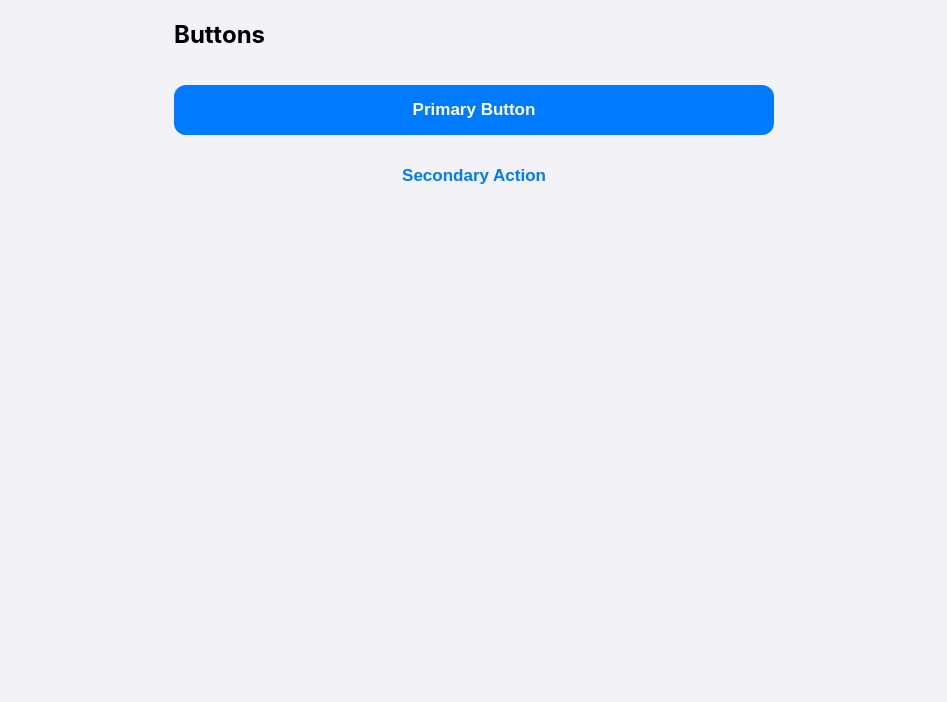
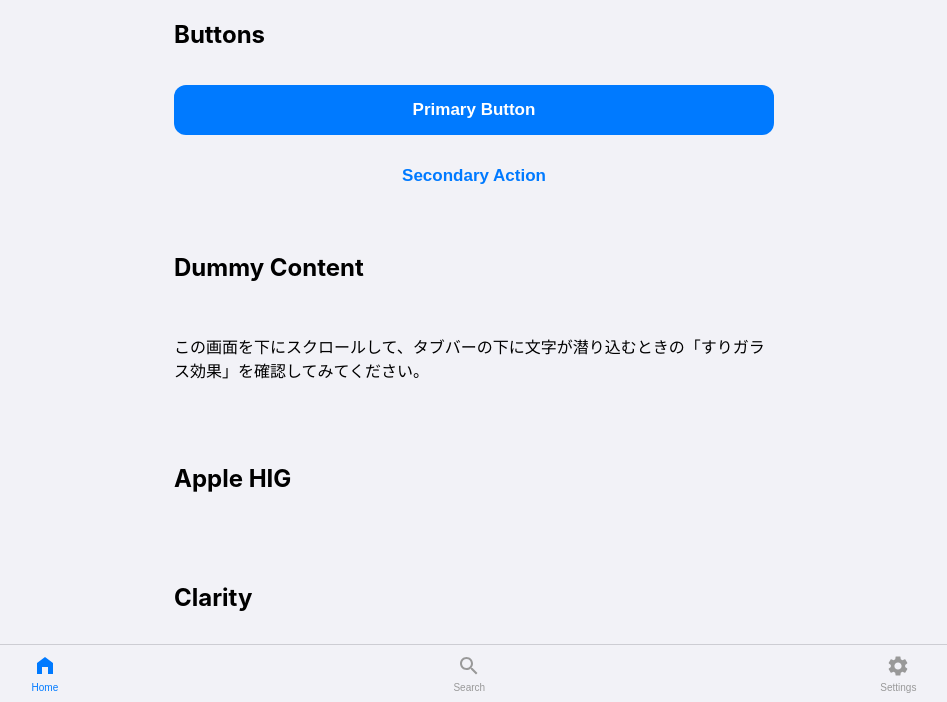
Before and after one commit to chaseke/UI_HIG, a website built with Vite: page index.html in a window 1280 px wide. Shown: the part 98-800 px from the top of the page, without its empty margins (166-1113 px from the left). Built offline with nearby package versions, Linux system fonts and the light colour scheme.

Commit message:
タブバーの実装

```diff
--- a/index.html
+++ b/index.html
@@ -21,6 +21,36 @@
     </section>
 
     <!-- 今後ここにタブバーなどのダミー領域を追加していきます -->
+
+    <section class="component-section" style="padding-bottom: 200px;">
+      <h2>Dummy Content</h2>
+      <p>この画面を下にスクロールして、タブバーの下に文字が潜り込むときの「すりガラス効果」を確認してみてください。</p>
+      <!-- すりガラス確認用のダミーテキスト -->
+      <p style="font-size: 24px; font-weight: bold; margin-top: 50px;">Apple HIG</p>
+      <p style="font-size: 24px; font-weight: bold; margin-top: 50px;">Clarity</p>
+      <p style="font-size: 24px; font-weight: bold; margin-top: 50px;">Deference</p>
+      <p style="font-size: 24px; font-weight: bold; margin-top: 50px;">Depth</p>
+    </section>
+  </div>
+
+  <!-- タップ領域のメインとなるタブバー -->
+  <nav class="ios-tab-bar">
+    <button class="tab-item active">
+      <!-- iOS風のHomeアイコン (SVG) -->
+      <svg viewBox="0 0 24 24"><path d="M12 3L4 9v11h5v-7h6v7h5V9z"/></svg>
+      <span>Home</span>
+    </button>
+    <button class="tab-item">
+      <!-- iOS風のSearchアイコン (SVG) -->
+      <svg viewBox="0 0 24 24"><path d="M15.5 14h-.79l-.28-.27C15.41 12.59 16 11.11 16 9.5 16 5.91 13.09 3 9.5 3S3 5.91 3 9.5 5.91 16 9.5 16c1.61 0 3.09-.59 4.23-1.57l.27.28v.79l5 4.99L20.49 19l-4.99-5zm-6 0C7.01 14 5 11.99 5 9.5S7.01 5 9.5 5 14 7.01 14 9.5 11.99 14 9.5 14z"/></svg>
+      <span>Search</span>
+    </button>
+    <button class="tab-item">
+      <!-- iOS風のSettingsアイコン (SVG) -->
+      <svg viewBox="0 0 24 24"><path d="M19.14,12.94c0.04-0.3,0.06-0.61,0.06-0.94c0-0.32-0.02-0.64-0.06-0.94l2.03-1.58c0.18-0.14,0.23-0.41,0.12-0.61 l-1.92-3.32c-0.12-0.22-0.37-0.29-0.59-0.22l-2.39,0.96c-0.5-0.38-1.03-0.7-1.62-0.94L14.4,2.81c-0.04-0.24-0.24-0.41-0.48-0.41 h-3.84c-0.24,0-0.43,0.17-0.47,0.41L9.25,5.35C8.66,5.59,8.12,5.92,7.63,6.29L5.24,5.33c-0.22-0.08-0.47,0-0.59,0.22L2.73,8.87 C2.62,9.08,2.66,9.34,2.86,9.48l2.03,1.58C4.84,11.36,4.8,11.69,4.8,12s0.02,0.64,0.06,0.94l-2.03,1.58 c-0.18,0.14-0.23,0.41-0.12,0.61l1.92,3.32c0.12,0.22,0.37,0.29,0.59,0.22l2.39-0.96c0.5,0.38,1.03,0.7,1.62,0.94l0.36,2.54 c0.05,0.24,0.24,0.41,0.48,0.41h3.84c0.24,0,0.43-0.17,0.47-0.41l0.36-2.54c0.59-0.24,1.13-0.56,1.62-0.94l2.39,0.96 c0.22,0.08,0.47,0,0.59-0.22l1.92-3.32c0.12-0.22,0.07-0.49-0.12-0.61L19.14,12.94z M12,15.6c-1.99,0-3.6-1.61-3.6-3.6 s1.61-3.6,3.6-3.6s3.6,1.61,3.6,3.6S13.99,15.6,12,15.6z"/></svg>
+      <span>Settings</span>
+    </button>
+  </nav>
   </div>
 
   <script type="module" src="/src/main.ts"></script>
--- a/src/main.ts
+++ b/src/main.ts
@@ -10,3 +10,19 @@ if (testBtn) {
     alert('Primary Buttonがタップされました！');
   });
 }
+
+// --- タブバーの切り替え処理 ---
+const tabItems = document.querySelectorAll('.tab-item');
+
+tabItems.forEach(item => {
+  item.addEventListener('click', () => {
+    // 1. 現在 'active' になっているタブから 'active' を外す
+    const currentActive = document.querySelector('.tab-item.active');
+    if (currentActive) {
+      currentActive.classList.remove('active');
+    }
+
+    // 2. クリックされたタブに新しく 'active' を付与する
+    item.classList.add('active');
+  });
+});
--- a/src/styles.css
+++ b/src/styles.css
@@ -67,3 +67,64 @@ h1, h2 {
   background-color: transparent;
   color: var(--ios-blue);
 }
+
+/* --- タブバーのスタイリング --- */
+.ios-tab-bar {
+  /* 画面下部に固定 */
+  position: fixed;
+  bottom: 0;
+  left: 0;
+  width: 100%;
+
+  /* HIG: Depth (すりガラス効果) */
+  background-color: rgba(242, 242, 247, 0.75); /* iOS背景色を少し透過 */
+  backdrop-filter: blur(20px); /* 後ろの要素をぼかす */
+  -webkit-backdrop-filter: blur(20px); /* Safari対応 */
+
+  /* UIの境界線を引いてDeference(引き立て)を表現 */
+  border-top: 0.5px solid rgba(0, 0, 0, 0.15);
+
+  display: flex;
+  justify-content: space-around;
+  align-items: center;
+
+  /* HIG: セーフエリアの確保 (iPhone X以降対応) */
+  padding-top: 8px;
+  /* ホームインジケーターの分だけ自動でpaddingを追加する */
+  padding-bottom: calc(8px + env(safe-area-inset-bottom));
+
+  z-index: 1000;
+}
+
+.tab-item {
+  background: none;
+  border: none;
+  display: flex;
+  flex-direction: column;
+  align-items: center;
+  gap: 4px;
+  color: #999999; /* 非アクティブなタブはグレー */
+  cursor: pointer;
+
+  /* ハイライト時の枠線を消す */
+  outline: none;
+  -webkit-tap-highlight-color: transparent;
+}
+
+/* アイコンのサイズ調整 */
+.tab-item svg {
+  width: 24px;
+  height: 24px;
+  fill: currentColor; /* 文字色(color)と同じ色に自動で変わる設定 */
+}
+
+/* テキストのスタイル */
+.tab-item span {
+  font-size: 10px;
+  font-weight: 500;
+}
+
+/* アクティブなタブ (選択中) */
+.tab-item.active {
+  color: var(--ios-blue); /* 選択中はブランドカラー(青)にする */
+}
```
